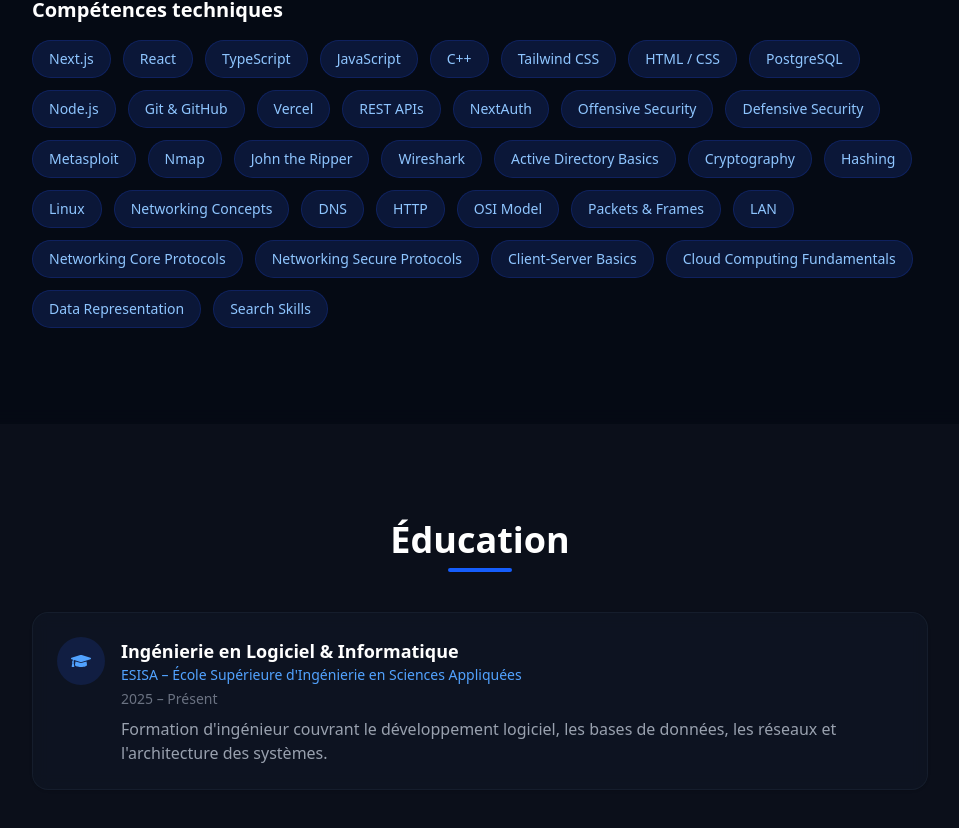
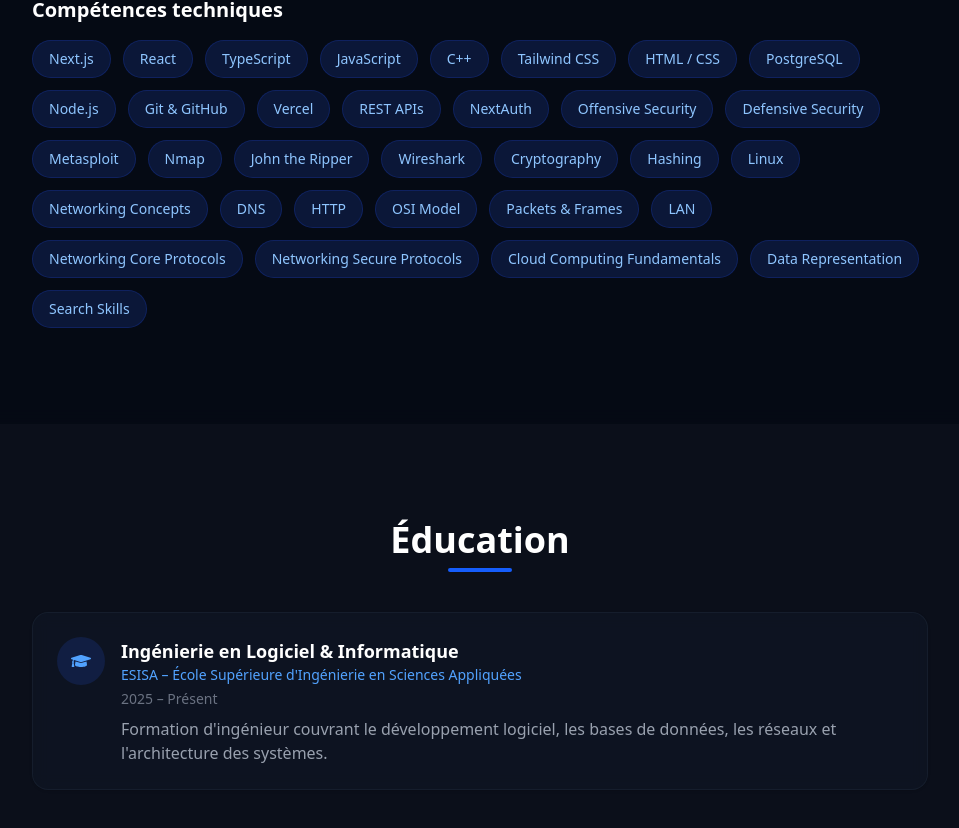
Before and after one commit to ayoublaarichi/Portfolio, a Next.js app: page / in a window 1280 px wide. Shown: the part 1351-2179 px from the top of the page, without its empty margins (160-1119 px from the left). Built offline with nearby package versions, Linux system fonts and the light colour scheme.

Commit message:
Remove skills: Client-Server Basics, Active Directory Basics

```diff
--- a/src/components/Hero.tsx
+++ b/src/components/Hero.tsx
@@ -54,7 +54,9 @@
             GitHub
           </a>
           <a
-            href={`mailto:${personalInfo.email}`}
+            href={`https://mail.google.com/mail/?view=cm&to=${personalInfo.email}`}
+            target="_blank"
+            rel="noopener noreferrer"
             className="inline-flex items-center gap-2 px-5 py-2.5 rounded-full border border-gray-700 text-gray-300 font-medium hover:bg-white/10 hover:border-gray-500 transition-colors"
           >
             <FaEnvelope className="text-lg" />
--- a/src/data/portfolio.ts
+++ b/src/data/portfolio.ts
@@ -61,7 +61,6 @@
     "Nmap",
     "John the Ripper",
     "Wireshark",
-    "Active Directory Basics",
     "Cryptography",
     "Hashing",
     // --- Réseaux & Infrastructure ---
@@ -74,7 +73,6 @@
     "LAN",
     "Networking Core Protocols",
     "Networking Secure Protocols",
-    "Client-Server Basics",
     // --- Cloud & Autres ---
     "Cloud Computing Fundamentals",
     "Data Representation",
```
Also changed, not shown: deploy-log.txt (deleted), deploy-log2.txt (deleted).
